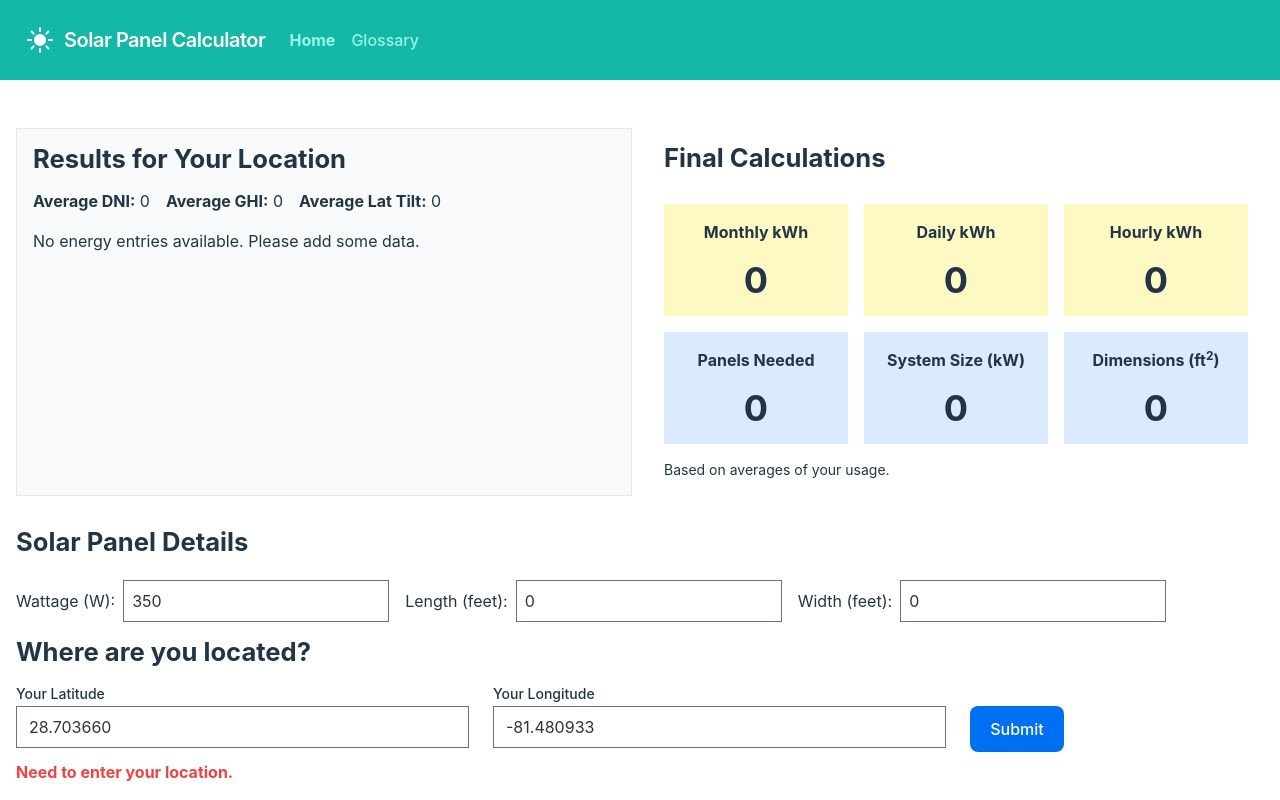
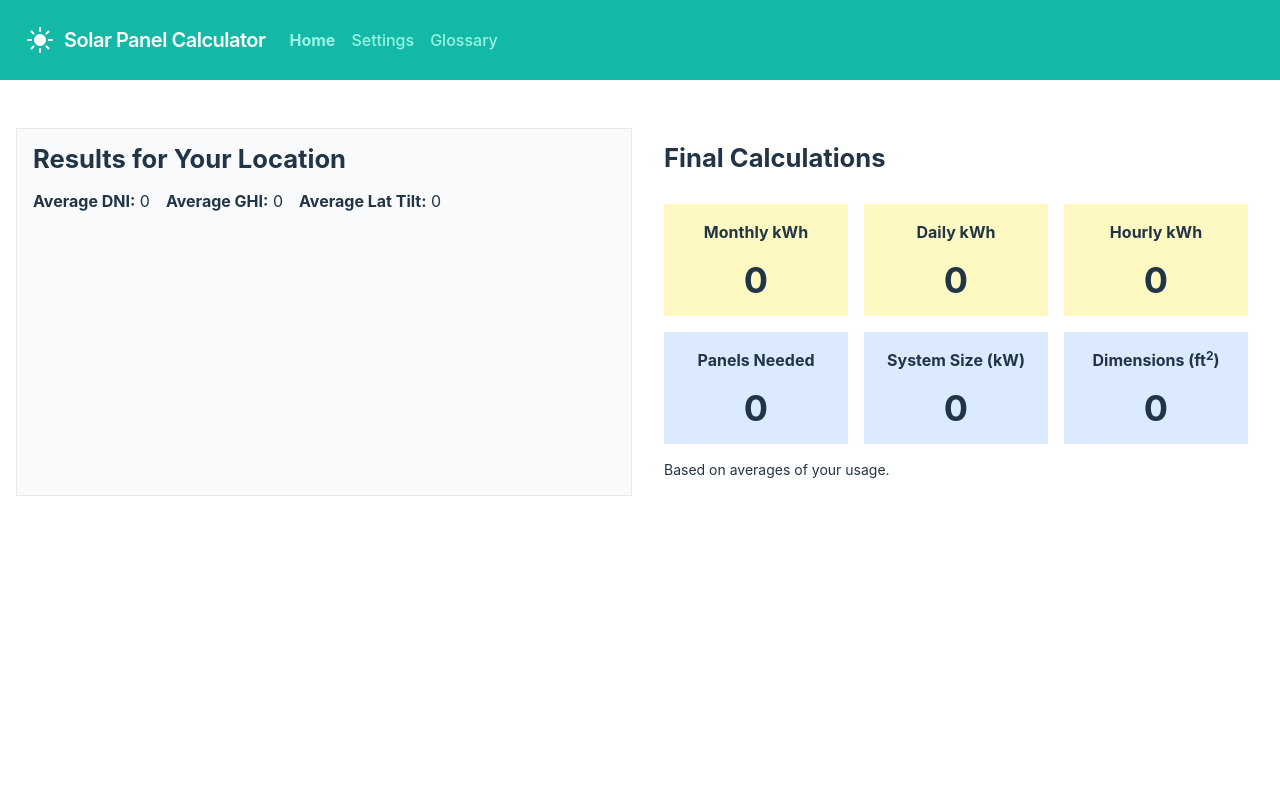
Before and after one commit to interfused/solar-calc, a React (Vite) app: page /glossary in a window 1280 px wide. Shown: the top 800 px of the page. Built offline with nearby package versions, Linux system fonts and the light colour scheme.

Commit message:
added settings page

```diff
--- a/package.json
+++ b/package.json
@@ -47,5 +47,5 @@
     "vite": "^6.0.5",
     "whatwg-fetch": "^3.6.20"
   },
-  "homepage":"."
+   "homepage":"."
 }
--- a/src/App.tsx
+++ b/src/App.tsx
@@ -1,25 +1,17 @@
 import "./App.css";
-import EnergyUsage from "./electricity-usage/EnergyUsage";
-import { GlobalStateProvider } from "./GlobalStateContext"; // Import GlobalStateProvider
-import LatLongForm from "./electricity-usage/LatLongForm";
+
 import { Calculations } from "./electricity-usage/Calculations";
 import { AppNav } from "./layout/AppNav";
 
 function App() {
   return (
-    <GlobalStateProvider>
     <>
       <AppNav></AppNav>
 
       <div className="max-w-screen-xl mx-auto p-4">
         <Calculations />
-          <div className="my-4">
-            <LatLongForm />
-          </div>
-          <EnergyUsage />
       </div>
     </>
-    </GlobalStateProvider>
   );
 }
 
--- a/src/GlobalStateContext.tsx
+++ b/src/GlobalStateContext.tsx
@@ -1,10 +1,11 @@
 import React, { createContext, useContext, useState } from "react";
-import { EnergyUsageEntry, LocationData } from "./types/basicTypes";
+import { EnergyUsageEntry, LocationData, PanelData } from "./types/basicTypes";
 // Define the structure of the global state
 type GlobalState = {
   energyEntries: EnergyUsageEntry[]; // Add energyEntries to the global state
   LocationData: LocationData;
   userName: string;
+  panelData: PanelData;
 };
 // Define the context type
 type GlobalStateContextType = {
@@ -28,6 +29,7 @@ export const GlobalStateProvider: React.FC<{ children: React.ReactNode }> = ({
       avg_lat_tilt: 0,
     },
     userName: "",
+    panelData: { wattage: 350, length: 0, width: 0 },
   });
   return (
     <GlobalStateContext.Provider value={{ globalState, setGlobalState }}>
--- a/src/electricity-usage/Calculations.tsx
+++ b/src/electricity-usage/Calculations.tsx
@@ -1,6 +1,7 @@
-import { useState } from "react";
+import { useEffect } from "react";
 import { useGlobalState } from "../GlobalStateContext";
 import Metric from "./Metric";
+import UsageTable from "./UsageTable";
 
 interface EnergyEntry {
   month: string;
@@ -15,39 +16,7 @@ export function getFormattedNumberString(n: number) {
 }
 
 export function Calculations() {
-  const [panelWattage, setPanelWattage] = useState(350);
-  const [panelWidth, setPanelWidth] = useState(0);
-  const [panelLength, setPanelLength] = useState(0);
-
   const { globalState } = useGlobalState();
-
-  const getTableContents = (entries: EnergyEntry[]) => {
-    if (!entries.length) {
-      return <span>No energy entries available. Please add some data.</span>;
-    }
-
-    return (
-      <>
-        <h2 className="font-bold mt-8">Energy Usage History</h2>
-        <table className="w-full border border-gray-200 mt-4">
-          <thead>
-            <tr>
-              <th>Month</th>
-              <th>kWh</th>
-            </tr>
-          </thead>
-          <tbody>
-            {entries.map((entry, index) => (
-              <tr key={index}>
-                <td>{entry.month}</td>
-                <td>{entry.kWh}</td>
-              </tr>
-            ))}
-          </tbody>
-        </table>
-      </>
-    );
-  };
 
   const getSystemDetails = (
     dailyKWH: number,
@@ -74,8 +43,15 @@ export function Calculations() {
   const { panelCnt, systemSize } = getSystemDetails(
     dailyKWH,
     globalState.LocationData.avg_dni,
-    panelWattage
+    globalState.panelData.wattage
   );
+
+  useEffect(() => {
+    console.log(
+      "global state values need to be rendered in Calculations:",
+      globalState
+    );
+  }, [globalState]);
 
   return (
     <div className="text-left">
@@ -94,9 +70,12 @@ export function Calculations() {
               {globalState.LocationData.avg_lat_tilt}
             </span>
           </p>
-          <div className="mt-4">
-            {getTableContents(globalState.energyEntries)}
-          </div>
+
+          {globalState.energyEntries.length > 0 && (
+            <div className="mt-8">
+              <UsageTable />
+            </div>
+          )}
         </div>
 
         <div className="bg-white p-4">
@@ -134,7 +113,10 @@ export function Calculations() {
               {
                 header: "Dimensions (ft2)",
                 id: "metric_systemdimensions",
-                value: panelLength * panelWidth * panelCnt,
+                value:
+                  globalState.panelData.length *
+                  globalState.panelData.width *
+                  panelCnt,
                 bgColor: "blue",
               },
             ].map((metric) => (
@@ -150,43 +132,6 @@ export function Calculations() {
           <p className="text-sm mt-4">Based on averages of your usage.</p>
         </div>
       </div>
-
-      <div>
-        <h2 className="mt-8 mb-4">Solar Panel Details</h2>
-        <label htmlFor="panelWattage">Wattage (W):</label>
-        <input
-          id="panelWattage"
-          aria-label="panelWattage"
-          type="number"
-          defaultValue={panelWattage}
-          onChange={(e) => setPanelWattage(Number(e.target.value))}
-          className="border p-2 mt-2 ml-2"
-        />
-
-        <label htmlFor="panelLength" className="ml-4">
-          Length (feet):
-        </label>
-        <input
-          id="panelLength"
-          aria-label="panelLength"
-          type="number"
-          defaultValue={panelLength}
-          onChange={(e) => setPanelLength(Number(e.target.value))}
-          className="border p-2 mt-2 ml-2"
-        />
-
-        <label htmlFor="panelWidth" className="ml-4">
-          Width (feet):
-        </label>
-        <input
-          id="panelWidth"
-          aria-label="panelWidth"
-          type="number"
-          defaultValue={panelWidth}
-          onChange={(e) => setPanelWidth(Number(e.target.value))}
-          className="border p-2 mt-2 ml-2"
-        />
-      </div>
     </div>
   );
 }
--- a/src/electricity-usage/LatLongForm.tsx
+++ b/src/electricity-usage/LatLongForm.tsx
@@ -35,11 +35,16 @@ function LatLongForm() {
         avg_ghi: data.outputs.avg_ghi.annual,
         avg_lat_tilt: data.outputs.avg_lat_tilt.annual,
       };
-
+      setGlobalState({
+        ...globalState,
+        LocationData: newEntry,
+      });
+      /*
       setGlobalState((prevState) => ({
         ...prevState,
         LocationData: newEntry, // Update only LocationData
       }));
+      */
     } catch (err: any) {
       console.error("Error fetching location data:", err);
       setError(err.message);
--- /dev/null
+++ b/src/electricity-usage/UsageTable.tsx
@@ -0,0 +1,24 @@
+import { useGlobalState } from "../GlobalStateContext";
+
+export default function UsageTable() {
+  const { globalState } = useGlobalState();
+
+  return (
+    <table className="w-full border border-gray-200 mt-4">
+      <thead>
+        <tr>
+          <th>Month</th>
+          <th>kWh</th>
+        </tr>
+      </thead>
+      <tbody>
+        {globalState.energyEntries.map((entry, index) => (
+          <tr key={index}>
+            <td>{entry.month}</td>
+            <td>{entry.kWh}</td>
+          </tr>
+        ))}
+      </tbody>
+    </table>
+  );
+}
--- a/src/layout/AppNav.tsx
+++ b/src/layout/AppNav.tsx
@@ -1,4 +1,10 @@
 import { NavLink } from "react-router";
+
+const entries = [
+  { id: "homeLink", link: "/", label: "Home" },
+  { id: "settingsLink", link: "/settings", label: "Settings" },
+  { id: "glossaryLink", link: "/glossary", label: "Glossary" },
+];
 
 export function AppNav() {
   return (
@@ -36,22 +42,18 @@ export function AppNav() {
             </svg>
           </button>
         </div>
+
         <div className="w-full block flex-grow lg:flex lg:items-center lg:w-auto">
           <div className="text-left lg:flex-grow">
-            <NavLink
-              to="/"
-              className="block mt-4 lg:inline-block lg:mt-0 text-teal-200 hover:text-white mr-4"
-            >
-              Home
-            </NavLink>
-
-            <NavLink
-              className="block mt-4 lg:inline-block lg:mt-0 text-teal-200 hover:text-white mr-4"
-              to="/glossary"
-              end
-            >
-              Glossary
-            </NavLink>
+            {entries.map((el) => (
+              <NavLink
+                key={el.id}
+                to={el.link}
+                className="block mt-4 lg:inline-block lg:mt-0 text-teal-200 hover:text-white mr-4"
+              >
+                {el.label}
+              </NavLink>
+            ))}
           </div>
         </div>
       </nav>
--- a/src/main.tsx
+++ b/src/main.tsx
@@ -4,6 +4,8 @@ import "./index.css";
 import { BrowserRouter, Route, Routes } from "react-router";
 import App from "./App.tsx";
 import Glossary from "./pages/Glossary.tsx";
+import Settings from "./pages/Settings.tsx";
+import { GlobalStateProvider } from "./GlobalStateContext.tsx";
 
 // Get the first segment of the path to use as the basename
 const pathParts = window.location.pathname.split("/").filter(Boolean);
@@ -11,11 +13,14 @@ const basename = `/${pathParts.slice(0, 2).join("/")}`;
 
 createRoot(document.getElementById("root")!).render(
   <StrictMode>
+    <GlobalStateProvider>
       <BrowserRouter basename={basename}>
         <Routes>
           <Route path="/" element={<App />} />
+          <Route path="/settings" element={<Settings />} />
           <Route path="/glossary" element={<Glossary />} />
         </Routes>
       </BrowserRouter>
+    </GlobalStateProvider>
   </StrictMode>
 );
--- /dev/null
+++ b/src/pages/Settings.tsx
@@ -0,0 +1,68 @@
+import "../App.css";
+import { AppNav } from "../layout/AppNav";
+import { useGlobalState } from "../GlobalStateContext"; // Import GlobalStateProvider
+import { useState } from "react";
+import EnergyUsage from "../electricity-usage/EnergyUsage";
+import LatLongForm from "../electricity-usage/LatLongForm";
+import UsageTable from "../electricity-usage/UsageTable";
+
+export function Settings() {
+  const { globalState } = useGlobalState();
+
+  const [panelWattage, setPanelWattage] = useState(350);
+  const [panelWidth, setPanelWidth] = useState(0);
+  const [panelLength, setPanelLength] = useState(0);
+  return (
+    <>
+      <AppNav></AppNav>
+      <div className="max-w-screen-xl mx-auto p-4">
+        <h2 className="mb-4">Settings </h2>
+        <div>
+          <h2 className="mt-8 mb-4">Solar Panel Details</h2>
+          <label htmlFor="panelWattage">Wattage (W):</label>
+          <input
+            id="panelWattage"
+            aria-label="panelWattage"
+            type="number"
+            defaultValue={panelWattage}
+            onChange={(e) => setPanelWattage(Number(e.target.value))}
+            className="border p-2 mt-2 ml-2"
+          />
+
+          <label htmlFor="panelLength" className="ml-4">
+            Length (feet):
+          </label>
+          <input
+            id="panelLength"
+            aria-label="panelLength"
+            type="number"
+            defaultValue={panelLength}
+            onChange={(e) => setPanelLength(Number(e.target.value))}
+            className="border p-2 mt-2 ml-2"
+          />
+
+          <label htmlFor="panelWidth" className="ml-4">
+            Width (feet):
+          </label>
+          <input
+            id="panelWidth"
+            aria-label="panelWidth"
+            type="number"
+            defaultValue={panelWidth}
+            onChange={(e) => setPanelWidth(Number(e.target.value))}
+            className="border p-2 mt-2 ml-2"
+          />
+        </div>
+
+        <div className="my-4">
+          <LatLongForm />
+        </div>
+
+        <EnergyUsage />
+        {globalState.energyEntries.length > 0 && <UsageTable />}
+      </div>
+    </>
+  );
+}
+
+export default Settings;
--- a/src/types/basicTypes.ts
+++ b/src/types/basicTypes.ts
@@ -10,3 +10,9 @@ export type LocationData = {
   avg_ghi: number;
   avg_lat_tilt: number;
 };
+
+export type PanelData = {
+  wattage: number;
+  length: number;
+  width: number;
+};
```
Lines whose indentation alone changed are shown as unchanged.
